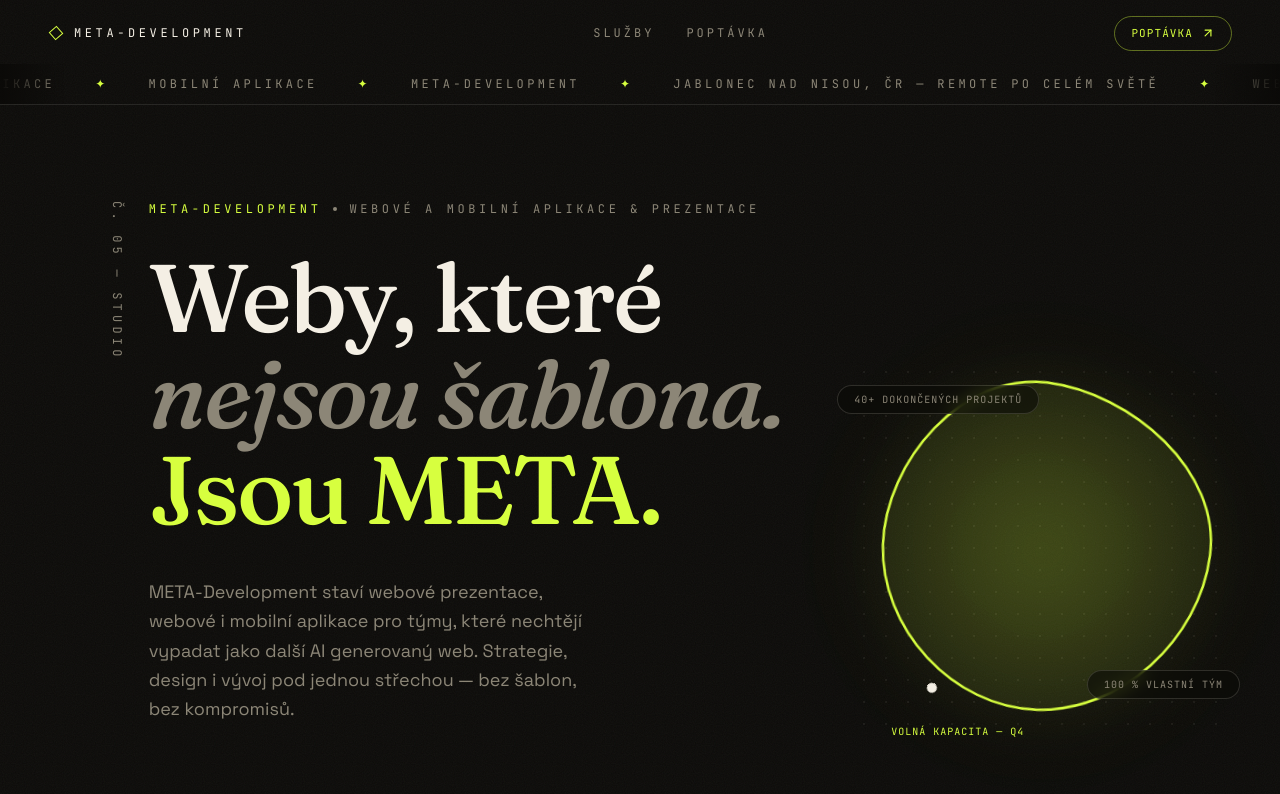
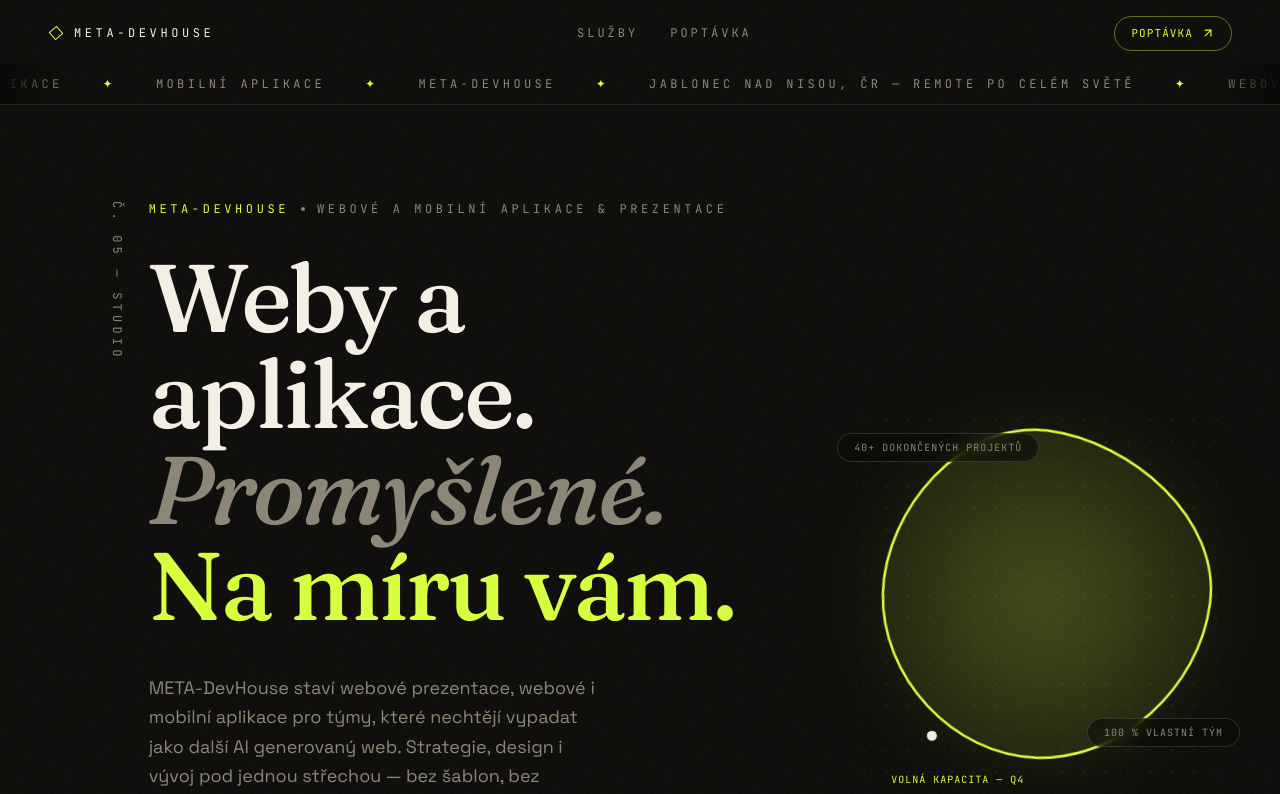
Before and after one commit to Sar0tra/metadevelopment_website, a React (Vite) app: page / in a window 1280 px wide. Shown: the top 794 px of the page. Built offline with nearby package versions, Linux system fonts and the light colour scheme; the HTML template or start-up script is replaced by a standard one.

Commit message:
Update branding from META-Development to META-DevHouse across the website

```diff
--- a/index.html
+++ b/index.html
@@ -6,7 +6,7 @@
     <meta name="viewport" content="width=device-width, initial-scale=1.0"/>
     <meta
             name="description"
-            content="META-Development — webové prezentace, webové a mobilní aplikace bez univerzálních šablon."
+            content="META-DevHouse — webové prezentace, webové a mobilní aplikace bez univerzálních šablon."
     />
     <link rel="preconnect" href="https://fonts.googleapis.com"/>
     <link rel="preconnect" href="https://fonts.gstatic.com" crossorigin/>
@@ -14,7 +14,14 @@
             href="https://fonts.googleapis.com/css2?family=Fraunces:ital,opsz,wght@0,9..144,300..700;1,9..144,400..600&family=Space+Grotesk:wght@400;500;600;700&family=JetBrains+Mono:wght@400;500&display=swap"
             rel="stylesheet"
     />
-    <title>META-Development — Webové a mobilní aplikace &amp; prezentace</title>
+    <link rel="canonical" href="https://www.metadevhouse.cz/"/>
+    <meta property="og:site_name" content="META-DevHouse"/>
+    <meta property="og:title" content="META-DevHouse — Webové a mobilní aplikace"/>
+    <meta property="og:description" content="Webové prezentace, webové a mobilní aplikace na míru vašemu podnikání."/>
+    <meta property="og:url" content="https://www.metadevhouse.cz/"/>
+    <meta property="og:type" content="website"/>
+    <meta property="og:locale" content="cs_CZ"/>
+    <title>META-DevHouse — Webové a mobilní aplikace &amp; prezentace</title>
 </head>
 <body>
 <div id="root"></div>
--- a/package.json
+++ b/package.json
@@ -1,5 +1,5 @@
 {
-  "name": "agency-landing",
+  "name": "metadevhouse-website",
   "private": true,
   "version": "0.0.0",
   "type": "module",
--- a/src/components/Footer.jsx
+++ b/src/components/Footer.jsx
@@ -6,10 +6,10 @@
 
                 <div className="flex flex-col gap-1 sm:gap-0.5">
                     <p className="font-mono text-xs uppercase tracking-[0.3em] text-fog">
-                        META-Development
+                        META-DevHouse s.r.o.
                     </p>
                     <p className="font-mono text-[10px] uppercase tracking-[0.2em] text-fog/70">
-                        IČO: 12345678 | Jablonec nad Nisou, Česká republika
+                        Jablonec nad Nisou, Česká republika
                     </p>
                 </div>
                 <nav className="flex items-center gap-6 font-mono text-xs uppercase tracking-widest text-fog">
@@ -28,7 +28,7 @@
                     </a>
                 </nav>
                 <p className="font-mono text-[11px] text-fog/70">
-                    © 2026 META-Development. Všechna práva vyhrazena.
+                    © 2026 META-DevHouse s.r.o.. Všechna práva vyhrazena.
                 </p>
             </div>
         </footer>
--- a/src/components/Hero.jsx
+++ b/src/components/Hero.jsx
@@ -148,7 +148,7 @@
                     'WEBOVÉ PREZENTACE',
                     'WEBOVÉ APLIKACE',
                     'MOBILNÍ APLIKACE',
-                    'META-DEVELOPMENT',
+                    'META-DEVHOUSE',
                     'JABLONEC NAD NISOU, ČR — REMOTE PO CELÉM SVĚTĚ',
                 ]}
             />
@@ -173,13 +173,13 @@
                         transition={{duration: 0.6}}
                         className="mb-8 flex flex-wrap items-center gap-3 font-mono text-xs uppercase tracking-[0.3em] text-fog"
                     >
-                        <span className="text-acid">META-DEVELOPMENT</span>
+                        <span className="text-acid">META-DEVHOUSE</span>
                         <span className="h-1 w-1 rounded-full bg-fog"/>
                         webové a mobilní aplikace &amp; prezentace
                     </motion.div>
 
                     <h1 className="font-display text-[13vw] font-medium leading-none tracking-tight text-bone sm:text-6xl lg:text-[5.4rem] xl:text-[6rem]">
-                        {['Weby, které', 'nejsou šablona.', 'Jsou META.'].map((text, i) => (
+                        {['Weby a aplikace.', 'Promyšlené.', 'Na míru vám.'].map((text, i) => (
                             <span key={text} className="block overflow-hidden pb-[0.2em] -mb-[0.2em]">
                     <motion.span
                         custom={i}
@@ -187,8 +187,8 @@
                         animate="visible"
                         variants={line}
                         className={`block ${
-                            text === 'nejsou šablona.' ? 'italic text-fog' : ''
-                        } ${text === 'Jsou META.' ? 'text-acid' : ''}`}
+                            text === 'Promyšlené.' ? 'italic text-fog' : ''
+                        } ${text === 'Na míru vám.' ? 'text-acid' : ''}`}
                     >
                       {text}
                     </motion.span>
@@ -202,7 +202,7 @@
                         variants={fade}
                         className="mt-10 max-w-md text-lg leading-relaxed text-fog"
                     >
-                        META-Development staví webové prezentace, webové i mobilní
+                        META-DevHouse staví webové prezentace, webové i mobilní
                         aplikace pro týmy, které nechtějí vypadat jako další AI generovaný
                         web. Strategie, design i vývoj pod jednou střechou — bez šablon,
                         bez kompromisů.
--- a/src/components/Nav.jsx
+++ b/src/components/Nav.jsx
@@ -45,7 +45,7 @@
           className="flex items-center gap-2.5 font-mono text-xs uppercase tracking-[0.3em] text-bone"
         >
           <LogoMark />
-          META-Development
+          META-DevHouse
         </a>
 
         <nav className="hidden items-center gap-8 font-mono text-xs uppercase tracking-[0.25em] text-fog sm:flex">
```
Also changed, not shown: 1 other file (tests, documents, lock files or other folders).
